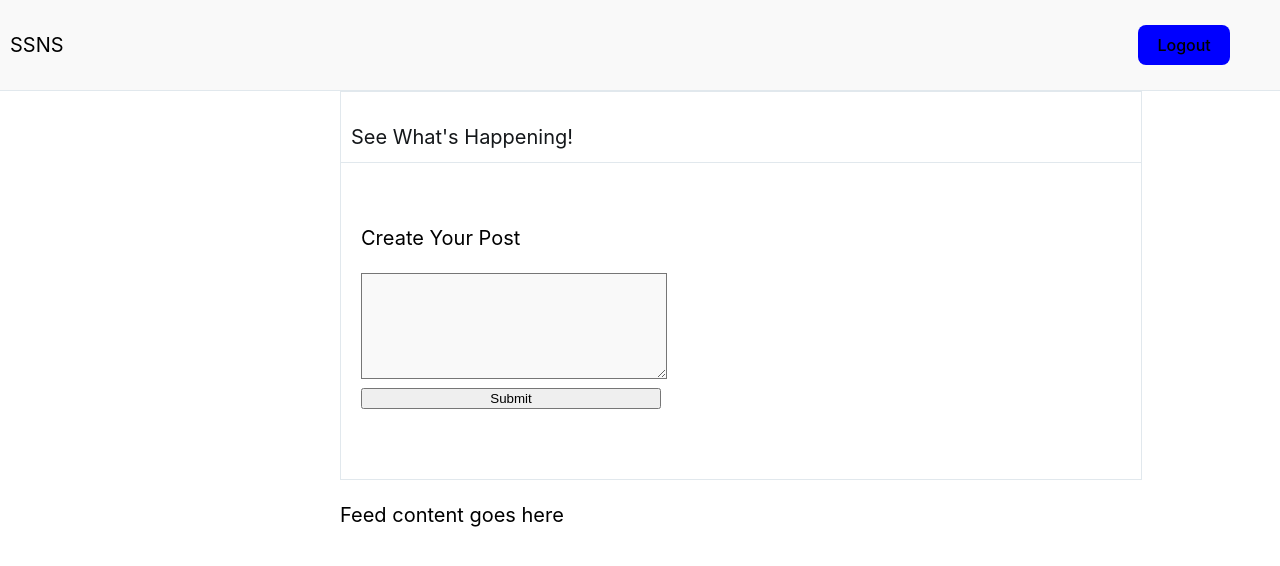
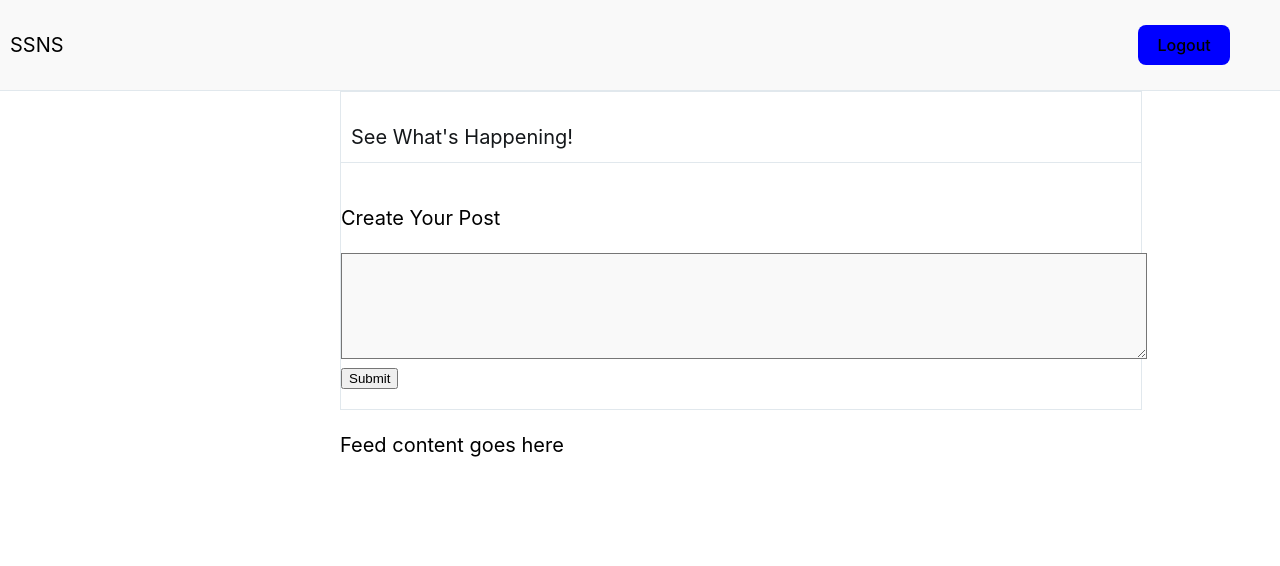
Before and after one commit to grzla/SSSN, a React (Vite) app: page /feed in a window 1280 px wide. Shown: the top 566 px of the page. Built offline with nearby package versions, Linux system fonts and the light colour scheme.

Commit message:
Updated styling

```diff
--- a/src/components/CreatePost.tsx
+++ b/src/components/CreatePost.tsx
@@ -1,6 +1,7 @@
 import React from 'react';
 import { globalStyles } from '../styles/styles';
 import axios from 'axios';
+
 
 const CreatePostModal = () => {
 
@@ -21,13 +22,13 @@ const CreatePostModal = () => {
 	};
 
 	return (
-		<div style={styles.form}>
-			<form onSubmit={handleSubmit}>
+		<div>
+			<form >
 				<label>
 					<p style={globalStyles.text}>Create Your Post</p>
-					<textarea name="content" style={styles.textArea} />
+					<textarea style={styles.textArea} />
 				</label>
-				<input type="submit" value="Submit" style={styles.input} />
+				<input type="submit" value="Submit" onClick={handleSubmit} />
 			</form>
 		</div>
 	);
@@ -45,7 +46,7 @@ export const styles = {
 		padding: '20px',
 		borderRadius: '5px',
 		width: '300px',
-    	marginBottom: '20px',
+    marginBottom: '20px',
 	},
 	input: {
 		width: '100%',
```
